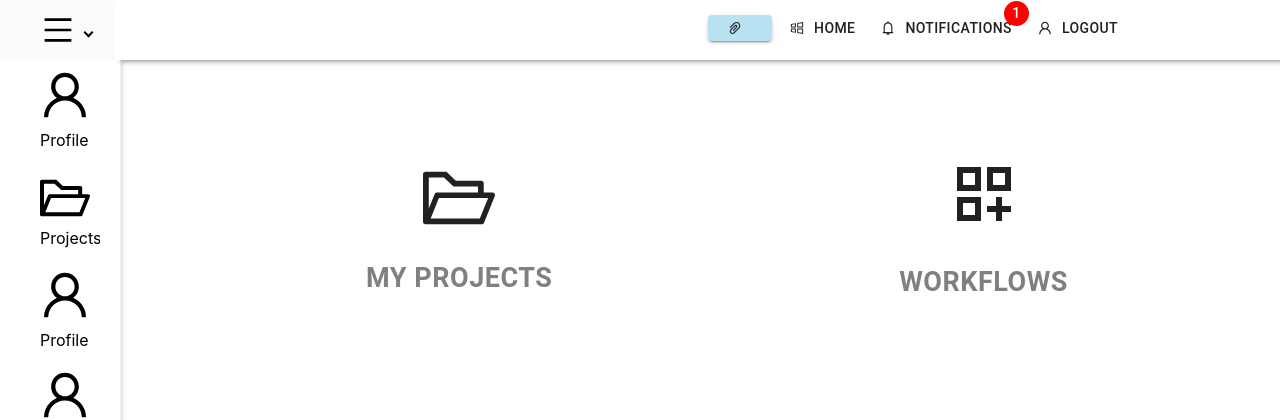
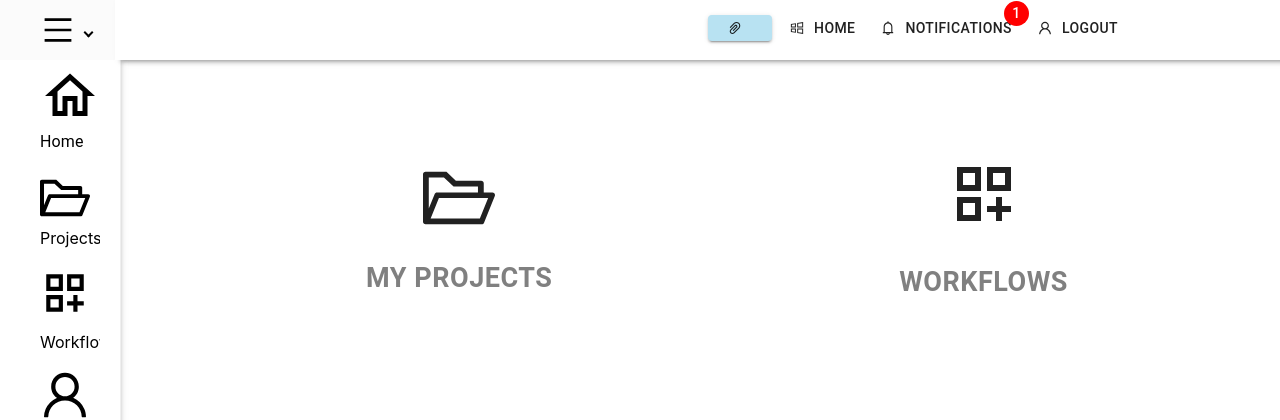
Before and after one commit to kmanikon/Bug-Tracker, a React (Create React App) app in the folder client/: page /home in a window 1280 px wide. Shown: the top 420 px of the page. Built offline with nearby package versions, Linux system fonts and the light colour scheme.

Commit message:
Create package-lock.json

```diff
--- a/client/src/Components/SideNavBar/SideNavBar.js
+++ b/client/src/Components/SideNavBar/SideNavBar.js
@@ -62,15 +62,16 @@ const SideNavBar = ({user, height}) => {
                             >
 
 
-                                {/*}
-                                <Stack direction="column" alignItems="center">
+
+                                {/*<Stack direction="column" alignItems="center">*/}
                                     <HomeOutlinedIcon style={{fontSize: 60}}/>
-                                    <Typography variant="body1">Home</Typography>
-                                </Stack>
-                                */}
+                                    <Typography variant="body1" alignItems="center">Home</Typography>
+                                {/*</Stack>*/}
 
+                                {/*
                                     <UserOutlined style={{fontSize: 50}}/>
                                     <div style={{marginTop: '10px'}}>Profile</div>
+                                */}
                             </MenuItem>
                         </div>
 
@@ -81,7 +82,7 @@ const SideNavBar = ({user, height}) => {
                             >
 
                                     <FolderOpenOutlined style={{fontSize: 50}}/>
-                                    <div style={{marginTop: '5px'}}>Projects</div>
+                                    <div style={{marginTop: '5px', textAlign: 'center'}}>Projects</div>
                             </MenuItem>
                         </div>
 
@@ -96,8 +97,8 @@ const SideNavBar = ({user, height}) => {
                                     <Typography variant="body1">Workflows</Typography>
                                 </Stack>
                                 */}
-                                    <UserOutlined style={{fontSize: 50}}/>
-                                    <div style={{marginTop: '10px'}}>Profile</div>
+                                    <DashboardCustomizeOutlinedIcon style={{fontSize: 50}}/>
+                                    <div style={{marginTop: '10px', textAlign: 'center'}}>Workflows</div>
                             </MenuItem>
                         </div>
 
```
